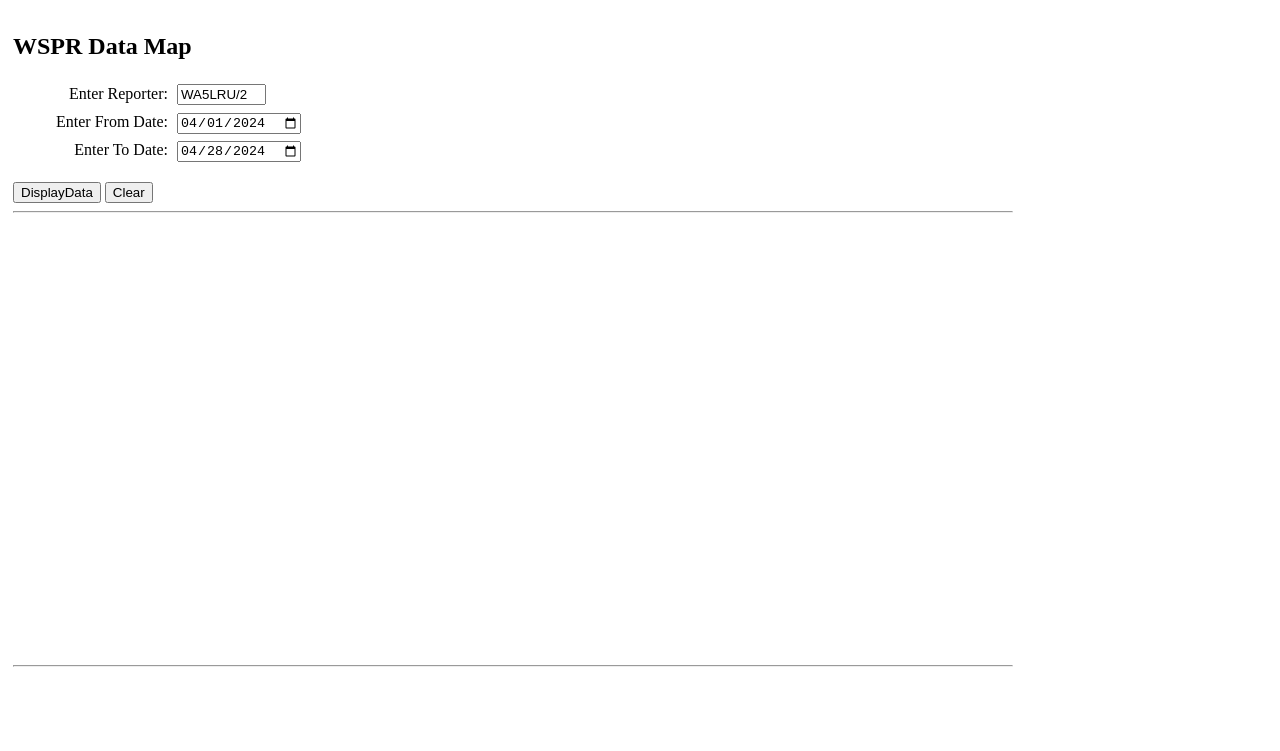
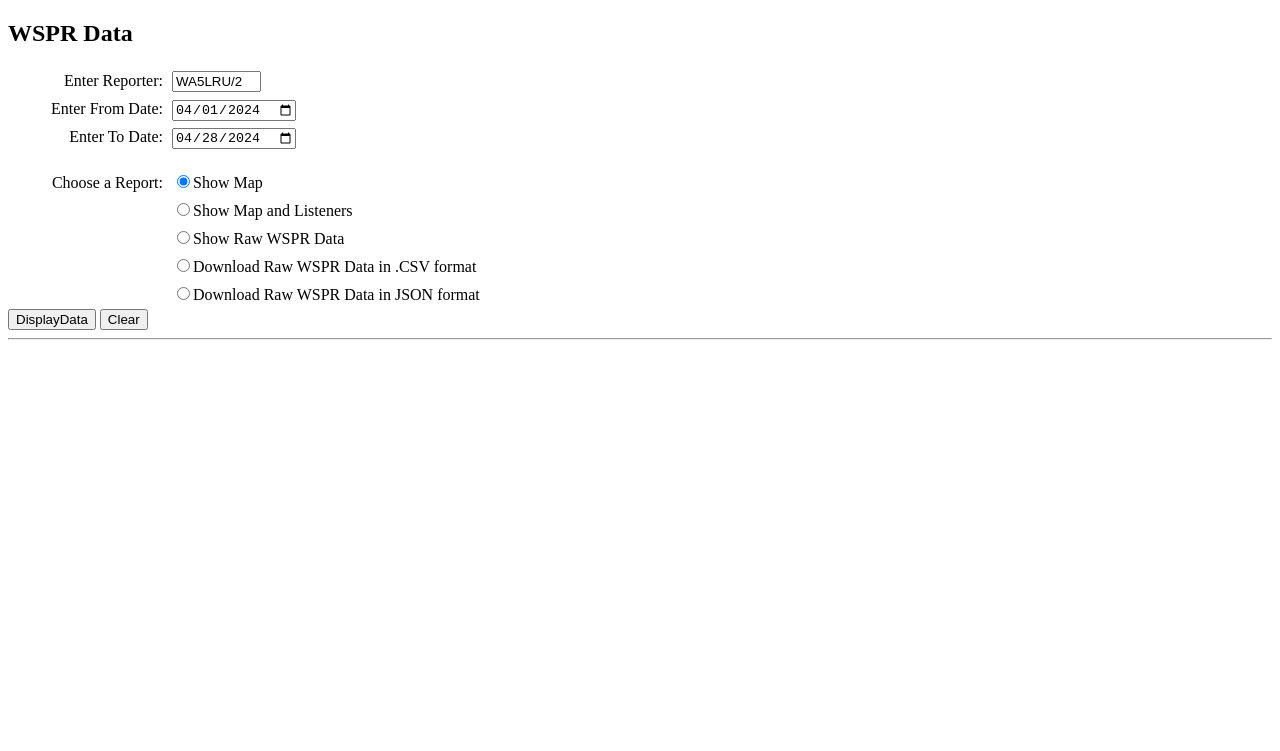
Before and after one commit to vsmodi/wspr, a plain HTML site: page index.html in a window 1280 px wide. Drawn offline with nearby package versions, Linux system fonts and the light colour scheme.

Commit message:
Update index.html

```diff
--- a/index.html
+++ b/index.html
@@ -7,15 +7,15 @@
     <meta name="keywords" content="HTML, CSS,JavaScript, AJAX, jQuery">
     <meta name="author" content="Bruce Bauer">
     <title>WSPR Database</title>
-    <link href="style/style.css" rel="stylesheet" type="text/css" />
-    <link rel="stylesheet" href="https://unpkg.com/leaflet@1.9.4/dist/leaflet.css" integrity="sha256-p4NxAoJBhIIN+hmNHrzRCf9tD/miZyoHS5obTRR9BMY=" crossorigin=""/>
+    <link href="style/style.css" rel="stylesheet" type="text/css">
+    <link rel="stylesheet" href="https://unpkg.com/leaflet@1.9.4/dist/leaflet.css" integrity="sha256-p4NxAoJBhIIN+hmNHrzRCf9tD/miZyoHS5obTRR9BMY=" crossorigin="">
     <script src="https://unpkg.com/leaflet@1.9.4/dist/leaflet.js" integrity="sha256-20nQCchB9co0qIjJZRGuk2/Z9VM+kNiyxNV1lvTlZBo=" crossorigin=""></script>
 
 </head>
 <body>
     <form id="myform" onsubmit="return false">
-        <div class="formcontainer">
-            <h2>WSPR Data Map</h2>
+        <div>
+            <h2>WSPR Data</h2>
             <label for="Reporter" class="formlabel" >Enter Reporter: </label>
             <input type="text" id="Reporter" name="Reporter" size="8" maxlength="8"
                     data-rule-required="true"  data-msg-required="Reporter is Required"
@@ -23,27 +23,35 @@
             <label class="error" for="Reporter" id="ReporterError"></label>
             <br>
             <label for="FromDate" class="formlabel" >Enter From Date: </label>
-            <input type="date" id="FromDate" name="FromDate" size="10" maxlength="10"
+            <input type="date" id="FromDate" name="FromDate" size="10"
                     data-rule-required="true"  data-msg-required="From Date is Required"
                     value = "2024-04-01">
             <label class="error" for="FromDate" id="FromDateError"></label>
             <br>
             <label for="ToDate" class="formlabel" >Enter To Date: </label>
-            <input type="date" id="ToDate" name="ToDate" size="10" maxlength="10"
+            <input type="date" id="ToDate" name="ToDate" size="10"
                     data-rule-required="true"  data-msg-required="To Date is Required"
                     value = "2024-04-28">
             <label class="error" for="ToDate" id="ToDateError"></label>
 
             <br><br>
-            <input type="submit" value="DisplayData" id="DisplayData" name="DisplayData" onclick="GetWSPRData();">
+            <label class="formlabel">Choose a Report:</label>
+            <label for="rdShowMap"><input type="radio" id="rdShowMap" name="rdData" value="Show Map" checked>Show Map</label><br>
+            <label class="formlabel">&nbsp;</label>
+            <label for="rdShowMapAndListeners"><input type="radio" id="rdShowMapAndListeners" name="rdData" value="ShowMapAndListener">Show Map and Listeners</label><br>
+            <label class="formlabel">&nbsp;</label>
+            <label for="rdShowData"><input type="radio" id="rdShowData" name="rdData" value="ShowData">Show Raw WSPR Data</label><br>
+            <label class="formlabel">&nbsp;</label>
+            <label for="rdDownloadCSVData"><input type="radio" id="rdDownloadCSVData" name="rdData" value="DownloadCSVData">Download Raw WSPR Data in .CSV format</label><br>
+            <label class="formlabel">&nbsp;</label>
+            <label for="rdDownloadJSONData"><input type="radio" id="rdDownloadJSONData" name="rdData" value="DownloadJSONData">Download Raw WSPR Data in JSON format</label><br>
+            <input type="submit" value="DisplayData" id="DisplayData" name="DisplayData" onclick="ProcessForm();">
             <input type="submit" formnovalidate value="Clear" id="Clear" name="Clear" onclick="ClearForm();">
+            <br>
+            <div id="status"></div>
             <hr>
-            <br>
-            <div id="map" style="width: 600px; height: 400px;"></div>
-            <br>
-            <hr>
-            <div id="JSONdata"></div><br>
-            <div id="tabledata"></div><br>
+            <div id="map" style="width: 1200px; height: 800px;" ></div>
+            <div id="data"></div>
         </div>
     </form>
     <script src="https://ajax.googleapis.com/ajax/libs/jquery/3.5.1/jquery.min.js"></script>
```
